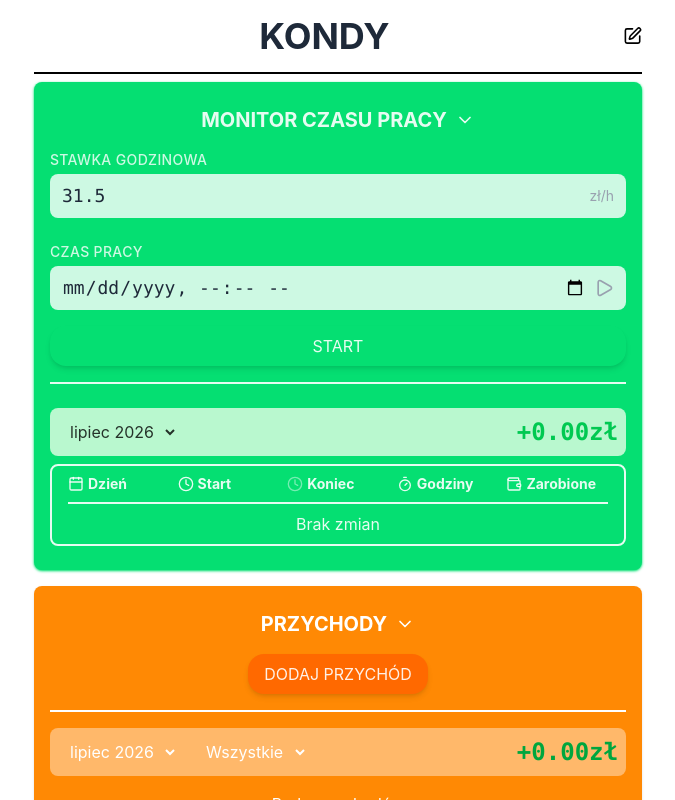
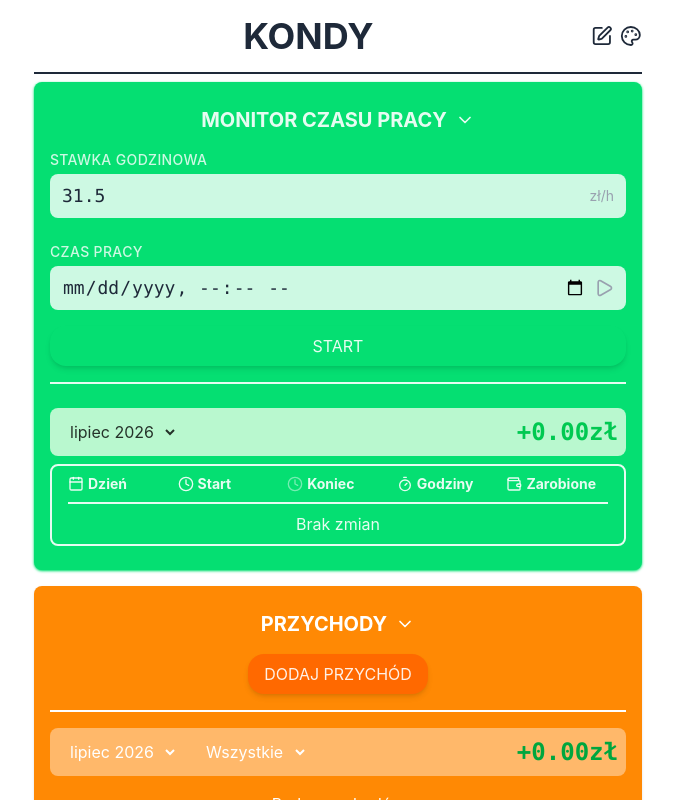
Before and after one commit to KondyKox/money-manager, a React (Vite) app: page / in a window 1280 px wide. Both pictures are taken after a click on the button "Kondy". Shown: the top 800 px of the page, without its empty margins (302-977 px from the left). Built offline with nearby package versions, Linux system fonts and the light colour scheme.

Commit message:
feat: color picker

```diff
--- a/src/App.tsx
+++ b/src/App.tsx
@@ -1,21 +1,39 @@
-import { useState } from "react";
+import { useEffect, useState } from "react";
 import ProfilePicker from "./components/ProfilePicker";
 import Dashboard from "./components/Dashboard";
 import ToastContainer from "./components/ui/ToastContainer";
 import { ToastProvider } from "./context/ToastContext";
+import { getProfile } from "./utils/getProfiles";
+import { DEFAULT_BG_COLOR } from "./constants/bgPalette";
+import type { Profile } from "./types/Profile";
 
 function App() {
   const [selectedProfileId, setSelectedProfileId] = useState<string | null>(
     null,
   );
+  const [selectedProfile, setSelectedProfile] = useState<Profile | null>(null);
+
+  const bgClass = selectedProfile?.color.bg ?? DEFAULT_BG_COLOR.bg;
+  const textClass = selectedProfile?.color.text ?? DEFAULT_BG_COLOR.text;
+
+  useEffect(() => {
+    setSelectedProfile(
+      selectedProfileId ? getProfile(selectedProfileId) : null,
+    );
+  }, [selectedProfileId]);
 
   return (
     <ToastProvider>
-      <main className="flex justify-center items-center flex-col relative">
+      <main
+        className={`flex justify-start items-center flex-col relative min-h-screen pb-5 md:pb-20 ${bgClass} ${textClass}`}
+      >
         {!selectedProfileId ? (
           <ProfilePicker setSelectedProfileId={setSelectedProfileId} />
         ) : (
-          <Dashboard profileId={selectedProfileId} />
+          <Dashboard
+            editedProfile={selectedProfile!}
+            setEditedProfile={setSelectedProfile}
+          />
         )}
       </main>
       <ToastContainer />
--- a/src/components/Dashboard.tsx
+++ b/src/components/Dashboard.tsx
@@ -1,18 +1,18 @@
 import { useEffect, useRef, useState } from "react";
 import type { Profile } from "../types/Profile";
-import { getProfile } from "../utils/getProfiles";
 import ShiftTracker from "./panels/ShiftTracker";
 import ExpensePanel from "./panels/ExpensePanel";
 import IncomePanel from "./panels/IncomePanel";
-import { CircleX, Edit, Save } from "lucide-react";
+import { CircleX, Edit, Palette, Save } from "lucide-react";
 import { saveProfile } from "../utils/saveProfile";
+import ColorPicker from "./modal/colorPicker-modal";
+import type { DashboardElement } from "../types/Dashboard";
 
-const Dashboard = ({ profileId }: { profileId: string }) => {
-  const profile = getProfile(profileId);
-  const [editedProfile, setEditedProfile] = useState<Profile | null>(profile);
+const Dashboard = ({ editedProfile, setEditedProfile }: DashboardElement) => {
   const [edited, setEdited] = useState<boolean>(false);
   const [newName, setNewName] = useState<string>("");
   const editInputRef = useRef<HTMLInputElement>(null);
+  const [isModalOpen, setIsModalOpen] = useState<boolean>(false);
 
   useEffect(() => {
     if (edited) {
@@ -36,7 +36,7 @@ const Dashboard = ({ profileId }: { profileId: string }) => {
       name: newName,
     };
 
-    setEditedProfile((prev) => (prev ? { ...prev, name: newName } : prev));
+    setEditedProfile(updatedProfile);
     setEdited(false);
     saveProfile(updatedProfile);
   };
@@ -44,9 +44,10 @@ const Dashboard = ({ profileId }: { profileId: string }) => {
   if (!editedProfile) return null;
 
   return (
+    <>
       <div className="flex flex-col justify-center items-center md:w-2/3 lg:w-1/2 px-4">
         <div className="flex justify-center items-center w-full gap-2">
-        <h1 className="text-4xl font-bold py-4 text-gray-800 w-full text-center">
+          <h1 className="text-4xl font-bold py-4 w-full text-center">
             {edited ? (
               <input
                 ref={editInputRef}
@@ -60,21 +61,28 @@ const Dashboard = ({ profileId }: { profileId: string }) => {
             )}
           </h1>
           {!edited ? (
+            <>
               <Edit
-            size={20}
-            className="transition-all duration-150 cursor-pointer hover:text-yellow-400 hover:scale-110"
+                size={24}
+                className="iconBtn hover:text-yellow-400"
                 onClick={() => handleEditClick()}
               />
+              <Palette
+                size={24}
+                className="iconBtn hover:text-pink-400"
+                onClick={() => setIsModalOpen(true)}
+              />
+            </>
           ) : (
             <>
               <CircleX
                 size={24}
-              className="transition-all duration-150 cursor-pointer hover:text-red-400 hover:scale-110"
+                className="iconBtn hover:text-red-400"
                 onClick={() => setEdited(false)}
               />
               <Save
                 size={24}
-              className="transition-all duration-150 cursor-pointer hover:text-blue-400 hover:scale-110"
+                className="iconBtn hover:text-blue-400"
                 onClick={handleSaveProfile}
               />
             </>
@@ -100,6 +108,16 @@ const Dashboard = ({ profileId }: { profileId: string }) => {
           />
         </div>
       </div>
+
+      {isModalOpen && (
+        <ColorPicker
+          isOpen={isModalOpen}
+          onClose={() => setIsModalOpen(false)}
+          editedProfile={editedProfile}
+          setEditedProfile={setEditedProfile}
+        />
+      )}
+    </>
   );
 };
 
--- /dev/null
+++ b/src/components/modal/colorPicker-modal.tsx
@@ -0,0 +1,60 @@
+import { useLayoutEffect, useRef, useState } from "react";
+import { BG_PALETTE } from "../../constants/bgPalette";
+import type { EditModalProps } from "../../types/Modal";
+import Modal from "./Modal";
+import type { Color, Profile } from "../../types/Profile";
+import { saveProfile } from "../../utils/saveProfile";
+
+const ColorPicker = ({
+  isOpen,
+  onClose,
+  editedProfile,
+  setEditedProfile,
+}: EditModalProps) => {
+  const itemRefs = useRef<(HTMLDivElement | null)[]>([]);
+  const [maxWidth, setMaxWidth] = useState<number | null>(null);
+
+  useLayoutEffect(() => {
+    const widths = itemRefs.current.map((el) => el?.offsetWidth ?? 0);
+    setMaxWidth(Math.max(...widths));
+  }, []);
+
+  const handleChangeColor = (color: Color) => {
+    const updatedProfile: Profile = {
+      ...editedProfile,
+      color: color,
+    };
+
+    setEditedProfile(updatedProfile);
+    saveProfile(updatedProfile);
+  };
+
+  if (!isOpen) return null;
+
+  return (
+    <Modal isOpen={isOpen} onClose={onClose}>
+      <h2 className="text-center font-bold text-xl border-b-2 pb-4">
+        Jaki kolor wariacie?
+      </h2>
+
+      <div className="flex justify-center items-stretch gap-2 flex-wrap py-4 overflow-y-auto max-h-75 md:max-h-50">
+        {BG_PALETTE.map((color, index) => (
+          <div
+            key={color.name}
+            ref={(el) => {
+              itemRefs.current[index] = el;
+            }}
+            style={maxWidth ? { width: maxWidth } : undefined}
+            className={`${color.bg} ${color.text} p-4 text-center border uppercase cursor-pointer relative after:content-[''] after:absolute
+                        after:inset-0 after:bg-pink-500/80 after:opacity-0 after:transition-opacity after:duration-200 hover:after:opacity-100`}
+            onClick={() => handleChangeColor(color)}
+          >
+            {color.name}
+          </div>
+        ))}
+      </div>
+    </Modal>
+  );
+};
+
+export default ColorPicker;
--- a/src/components/panels/ExpensePanel.tsx
+++ b/src/components/panels/ExpensePanel.tsx
@@ -44,7 +44,7 @@ const ExpensePanel = ({
     <>
       <CollapsablePanel
         header="Wydatki"
-        colorClass="shadow-black text-orange-950"
+        colorClass="shadow-black text-orange-950 bg-white"
       >
         <div className="flex justify-center items-center gap-2 border-b-2 mb-4 pb-4">
           <button
--- /dev/null
+++ b/src/constants/bgPalette.ts
@@ -0,0 +1,15 @@
+export const BG_PALETTE = [
+  { name: "Biały", bg: "bg-white", text: "text-gray-800" }, // default
+  { name: "Fiolet", bg: "bg-purple-600", text: "text-white/80" },
+  { name: "Zieleń", bg: "bg-green-600", text: "text-white/80" },
+  { name: "Ocean", bg: "bg-blue-700", text: "text-white/80" },
+  { name: "Pomarańcz", bg: "bg-orange-500", text: "text-white/90" },
+  { name: "Malina", bg: "bg-rose-600", text: "text-white/85" },
+  { name: "Węgiel", bg: "bg-slate-800", text: "text-white/80" },
+  { name: "Mięta", bg: "bg-teal-500", text: "text-white/90" },
+  { name: "Śliwka", bg: "bg-violet-800", text: "text-white/85" },
+] as const;
+
+export type PaletteColor = (typeof BG_PALETTE)[number];
+
+export const DEFAULT_BG_COLOR: PaletteColor = BG_PALETTE[0];
--- a/src/constants/newProfiles.ts
+++ b/src/constants/newProfiles.ts
@@ -1,4 +1,5 @@
 import type { Profile } from "../types/Profile";
+import { DEFAULT_BG_COLOR } from "./bgPalette";
 
 export const newProfiles: Profile[] = [
   {
@@ -9,6 +10,7 @@ export const newProfiles: Profile[] = [
     completedShifts: [],
     expenses: [],
     incomes: [],
+    color: DEFAULT_BG_COLOR,
   },
 
   {
@@ -19,5 +21,6 @@ export const newProfiles: Profile[] = [
     completedShifts: [],
     expenses: [],
     incomes: [],
+    color: DEFAULT_BG_COLOR,
   },
 ];
--- a/src/index.css
+++ b/src/index.css
@@ -50,6 +50,10 @@ textarea {
   @apply text-sm md:text-base uppercase cursor-pointer bg-orange-500 hover:bg-orange-200 hover:shadow-orange-800 shadow-md transition duration-200 rounded-2xl py-2 px-4 active:scale-90 text-white/90 hover:text-black/90;
 }
 
+.iconBtn {
+  @apply transition-all duration-150 cursor-pointer hover:scale-110;
+}
+
 .select {
   @apply px-2 hover:bg-gray-200 transition-colors duration-200 cursor-pointer rounded text-sm md:text-base;
 }
```
Also changed, not shown: src/types/Profile.ts (+7 -0 lines). Lines whose indentation alone changed are shown as unchanged.
